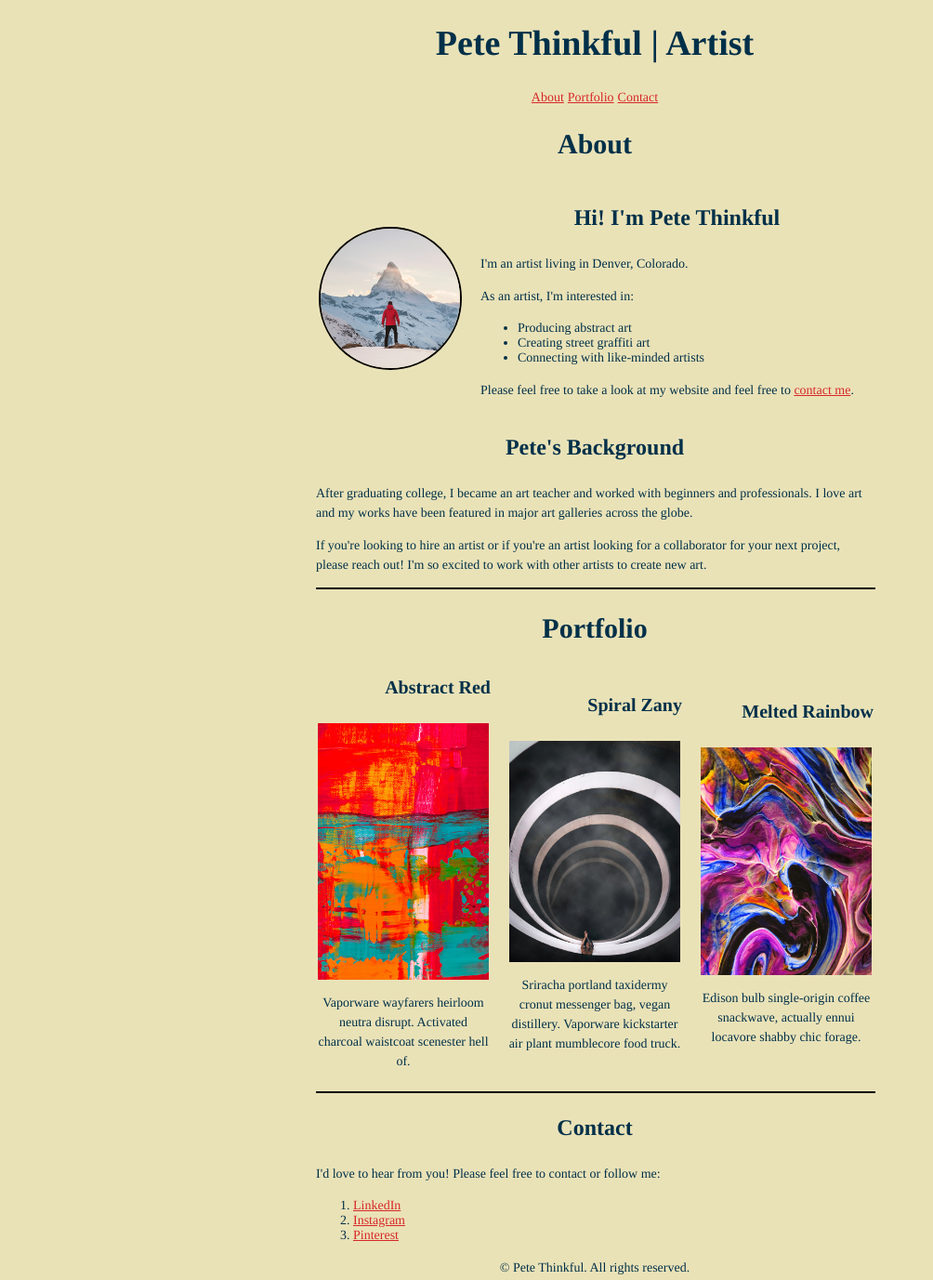
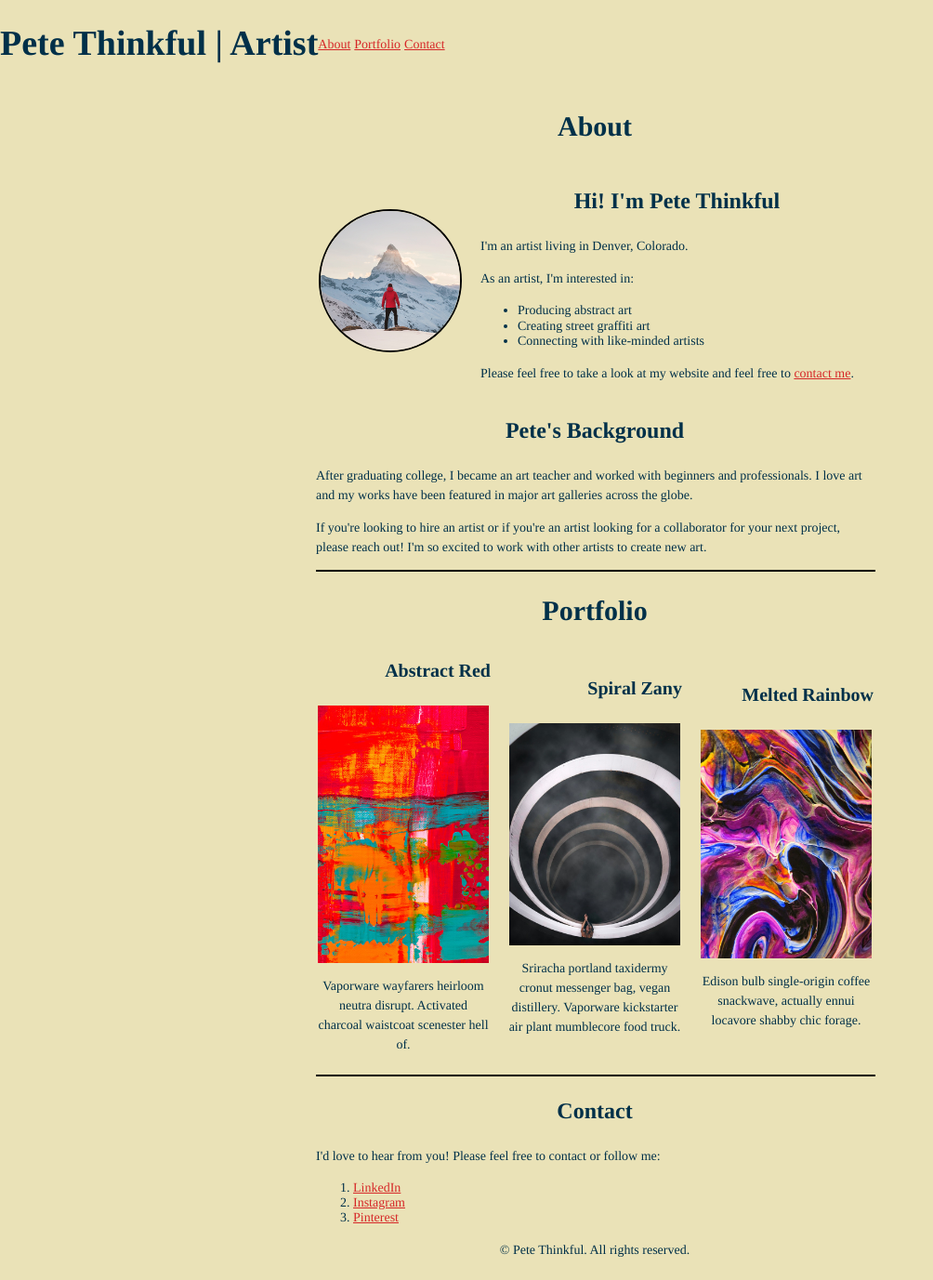
Before and after one commit to Lizzie214/Pete-Thinkful-2, a plain HTML site: page index.html in a window 1280 px wide. Shown: the whole page at 93% size, without its empty margins (0-1004 px from the left). Drawn offline with nearby package versions, Linux system fonts and the light colour scheme.

Commit message:
Add files via upload

```diff
--- a/index.html
+++ b/index.html
@@ -11,24 +11,19 @@
 </head>
 
     <header>
-<div class="container">
-    <section class="Pete" id= "Pete">
-      <h1> Pete Thinkful | Artist</h1>
+<header class="header-container">
+  <h1 class="site-title">Pete Thinkful | Artist</h1>
   <nav class="nav-links">
       <a href="#about">About</a>
       <a href="#portfolio">Portfolio</a>
       <a href="#contact">Contact</a>
-
-    </div>
   </nav>
   </header>
 
 <body>
-
  <div>
 <h2> About</h2>
  </div>
-
 <div class="container">
 <section class="hi-section" id="hi">
 <img
@@ -56,24 +51,30 @@
       <p>If you're looking to hire an artist or if you're an artist looking for a collaborator for your next project, please reach out! I'm so excited to work with other artists to create new art.</p>
     </section>
 <hr>
+    <section class="porfolio" id="porfolio">
+
 <section id="portfolio">
 <h2>Portfolio</h2>
+
 <div class="image-row">
 <div class="image-container">
+
   <h4>Abstract Red</h4>
 <img src="images/abstract-red.png" alt="Abstract Red">
 <p>Vaporware wayfarers heirloom neutra disrupt. Activated charcoal waistcoat scenester hell of.</p>
 </div>
+
   <div class="image-container">
 <h4>Spiral Zany</h4>
 <img src="images/spiral-zany.png" alt="Spiral Zany">
 <p>Sriracha portland taxidermy cronut messenger bag, vegan distillery. Vaporware kickstarter air plant mumblecore food truck.</p>
 </div>
+
   <div class="image-container">
 <h4>Melted Rainbow</h4>
 <img src="images/melted-rainbow.png" alt="Melted Rainbow"><p>Edison bulb single-origin coffee snackwave, actually ennui locavore shabby chic forage.</p>
 </div>
-  </div>
+
 </section>
 
 <hr>
```
Lines whose indentation alone changed are shown as unchanged.
